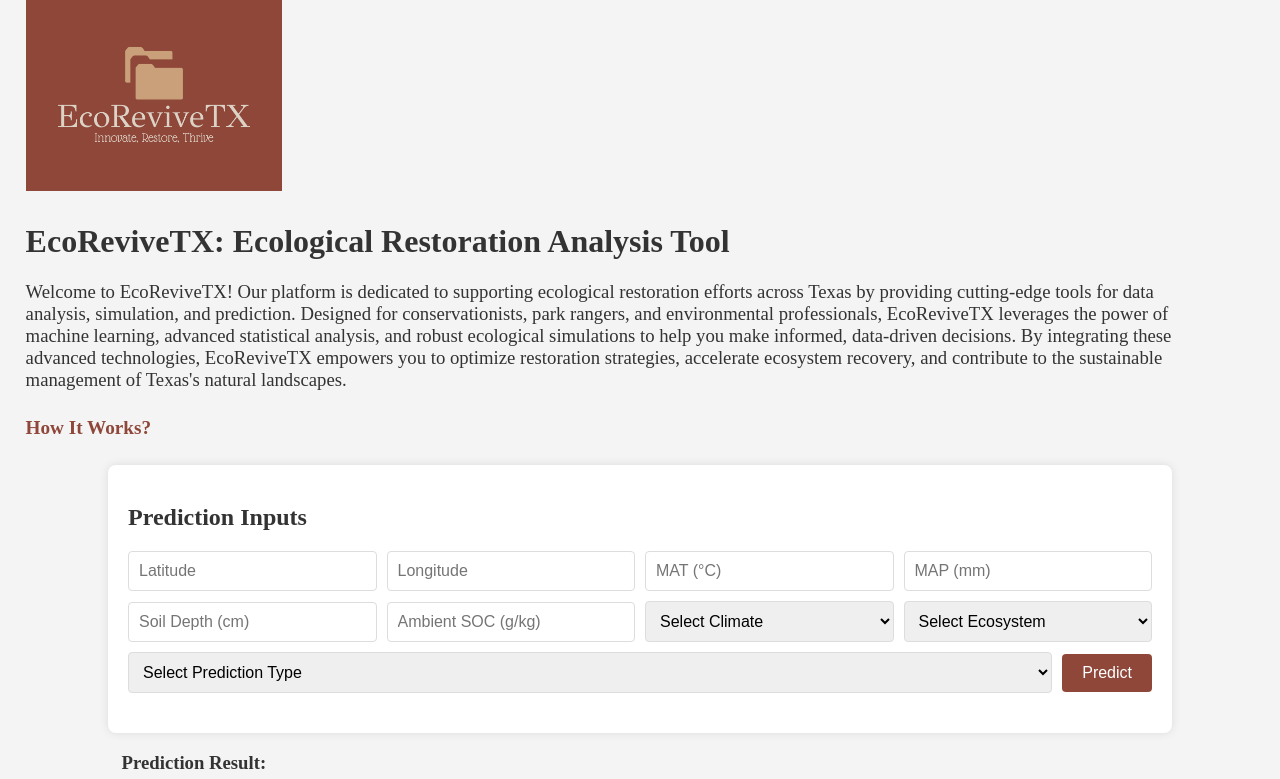
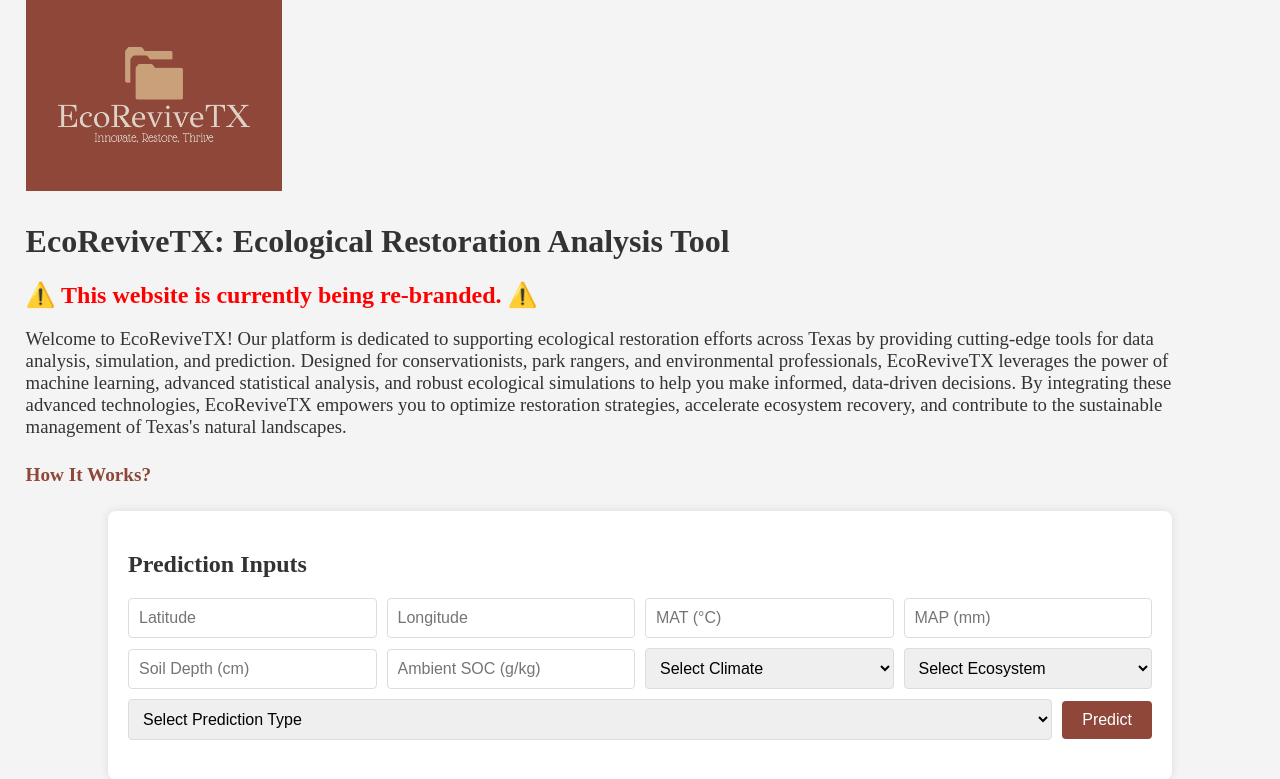
Before and after one commit to AnishK05/EcoReviveTX, a Flask app: page / in a window 1280 px wide. Shown: the part 52-831 px from the top of the page. Run offline with Flask 2, Linux system fonts and the light colour scheme; parts of the project's set-up code (start-up, migrations or seed data) failed here and were passed over.

Commit message:
adding warning message

```diff
--- a/static/styles.css
+++ b/static/styles.css
@@ -33,6 +33,13 @@
 
 .title {
     margin-left: 2%;
+}
+
+.warning {
+    margin-left: 2%;
+    margin-bottom: 1%;
+    font-weight: bold;
+    color: red;
 }
 
 .introduction {
--- a/templates/index.html
+++ b/templates/index.html
@@ -11,6 +11,7 @@
 
     <img src="static/ecorevivetx-high-resolution-logo.png" alt="EcoReviveTX Logo" class="head-logo">
     <h1 class="title">EcoReviveTX: Ecological Restoration Analysis Tool</h1>
+    <h2 class="warning">⚠️ This website is currently being re-branded. ⚠️</h2>
     <h3 class="introduction">Welcome to EcoReviveTX! Our platform is dedicated to supporting ecological restoration efforts across Texas by providing cutting-edge tools for data analysis, simulation, and prediction. Designed for conservationists, park rangers, and environmental professionals, EcoReviveTX leverages the power of machine learning, advanced statistical analysis, and robust ecological simulations to help you make informed, data-driven decisions. By integrating these advanced technologies, EcoReviveTX empowers you to optimize restoration strategies, accelerate ecosystem recovery, and contribute to the sustainable management of Texas's natural landscapes.</h3>
 
     <h4 class="pop-out-info">How It Works?</h4>
```
